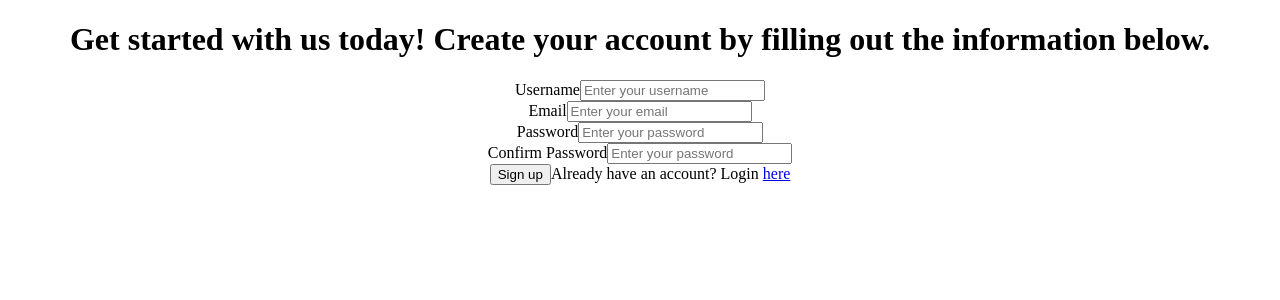
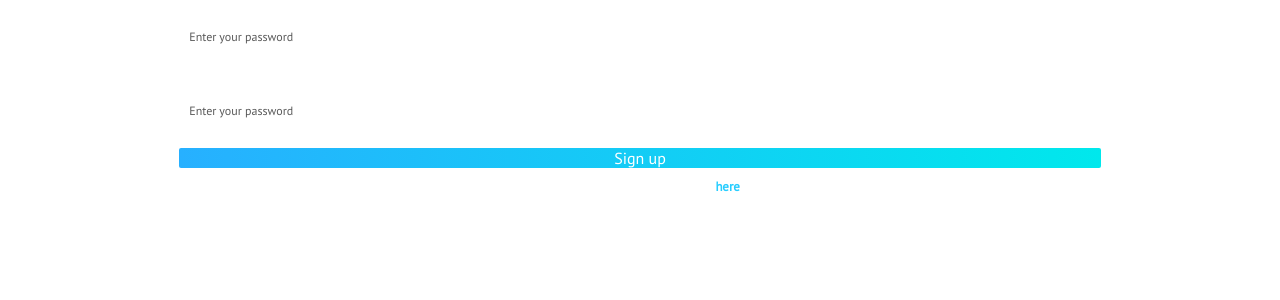
Before and after one commit to wowww/study, a React (Create React App) app in the folder signup/react-form-v1-yt/: page / in a window 1280 px wide. Shown: the top 300 px of the page. Built offline with nearby package versions, Linux system fonts and the light colour scheme; the HTML template or start-up script is replaced by a standard one.

Commit message:
style. form, app css 추가

```diff
--- a/signup/react-form-v1-yt/src/App.css
+++ b/signup/react-form-v1-yt/src/App.css
@@ -1,38 +1,13 @@
-.App {
-  text-align: center;
+@import url('https://fonts.googleapis.com/css2?family=PT+Sans&display=swap');
+
+* {
+  box-sizing: border-box;
+  margin: 0;
+  padding: 0;
+  font-family: 'PT Sans', sans-serif;
 }
 
-.App-logo {
-  height: 40vmin;
-  pointer-events: none;
+img {
+  padding: 5rem;
+  width: 100%;
 }
-
-@media (prefers-reduced-motion: no-preference) {
-  .App-logo {
-    animation: App-logo-spin infinite 20s linear;
-  }
-}
-
-.App-header {
-  background-color: #282c34;
-  min-height: 100vh;
-  display: flex;
-  flex-direction: column;
-  align-items: center;
-  justify-content: center;
-  font-size: calc(10px + 2vmin);
-  color: white;
-}
-
-.App-link {
-  color: #61dafb;
-}
-
-@keyframes App-logo-spin {
-  from {
-    transform: rotate(0deg);
-  }
-  to {
-    transform: rotate(360deg);
-  }
-}
--- a/signup/react-form-v1-yt/src/Form.css
+++ b/signup/react-form-v1-yt/src/Form.css
@@ -1,3 +1,155 @@
+.form-container {
+  display: grid;
+  position: relative;
+  margin: 100px auto;
+  width: 1000px;
+  height: 600px;
+  border-radius: 10px;
+  box-shadow: 0 5px 8px 0 rgba(0, 0, 0, 0.2), 0 7px 20px 0 rgba(0, 0, 0, 0.2);
+  grid-template-columns: 1fr 1fr;
+}
+
+.close-btn {
+  z-index: 1;
+  position: absolute;
+  top: 2%;
+  right: 3%;
+  font-size: 1.5rem;
+  color: #fff;
+  cursor: pointer;
+}
+
+.form-content-left {
+  position: relative;
+  background: linear-gradient(
+    90deg,
+    rgb(39, 176, 255) 0%,
+    rgb(0, 232, 236) 100%
+  );
+  border-radius: 10px 0 0 10px;
+}
+
+.form-img {
+  position: absolute;
+  top: 50%;
+  left: 50%;
+  width: 80%;
+  height: 80%;
+  transform: translate(-50%, -50%);
+}
+
+.form-img-2 {
+  position: absolute;
+  top: 50%;
+  left: 50%;
+  width: 60%;
+  height: 60%;
+  transform: translate(-50%, -50%);
+}
+
+.form-success {
+  margin-top: 80px;
+  text-align: center;
+  font-size: 24px;
+  color: #fff;
+}
+
+.form-content-right {
+  position: relative;
+  background: linear-gradient(90deg, rgb(40, 40, 40) 0%, rgb(17, 17, 17) 100%);
+  border-radius: 0 10px 10px 0;
+}
+
+.form {
+  display: flex;
+  flex-direction: column;
+  justify-content: center;
+  align-items: center;
+  position: absolute;
+  top: 50%;
+  left: 50%;
+  width: 90%;
+  height: 100%;
+  transform: translate(-50%, -50%);
+}
+
+.form h1 {
+  margin-bottom: 1rem;
+  width: 80%;
+  color: #fff;
+  font-size: 1rem;
+  text-align: start;
+}
+
+.form-inputs {
+  margin-bottom: 0.5rem;
+  width: 80%;
+}
+
 .form-inputs p {
-  color: red;
+  margin-top: 0.5rem;
+  font-size: 0.8rem;
+  color: #f00e0e;
 }
+
+.form-label {
+  display: inline-block;
+  margin-bottom: 6px;
+  font-size: 0.8rem;
+  color: #fff;
+}
+
+.form-input {
+  display: block;
+  padding-left: 10px;
+  width: 100%;
+  height: 40px;
+  border: none;
+  outline: none;
+  border-radius: 2px;
+}
+
+.form-input::placeholder {
+  color: #595959;
+  font-size: 12px;
+}
+
+.form-input-btn {
+  margin-top: 10px;
+  width: 80%;
+  height: 50px;
+  color: #fff;
+  font-size: 1rem;
+  background: linear-gradient(
+    90deg,
+    rgb(39, 176, 255) 0%,
+    rgb(0, 232, 236) 100%
+  );
+  border: none;
+  border-radius: 2px;
+  outline: none;
+}
+
+.form-input-btn:hover {
+  cursor: pointer;
+  background: linear-gradient(
+    90deg,
+    rgb(39, 143, 255) 0%,
+    rgb(12, 99, 250) 100%
+    );
+  transition: all 0.4s ease-out;
+}
+
+.form-input-login {
+  margin-top: 10px;
+  width: 80%;
+  color: #fff;
+  font-size: 0.8rem;
+  text-align: center;
+}
+
+.form-input-login a {
+  color: #27cdff;
+  font-weight: 600;
+  text-decoration: none;
+}
```
